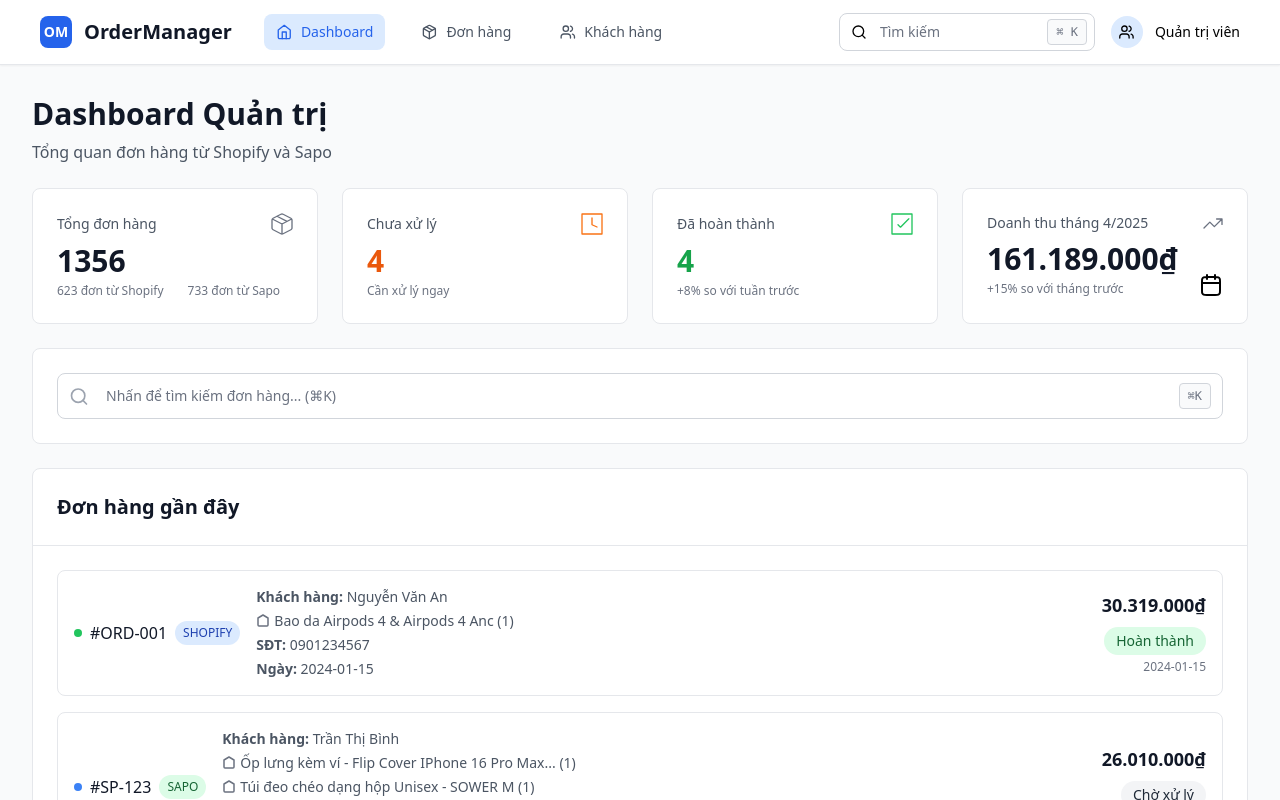
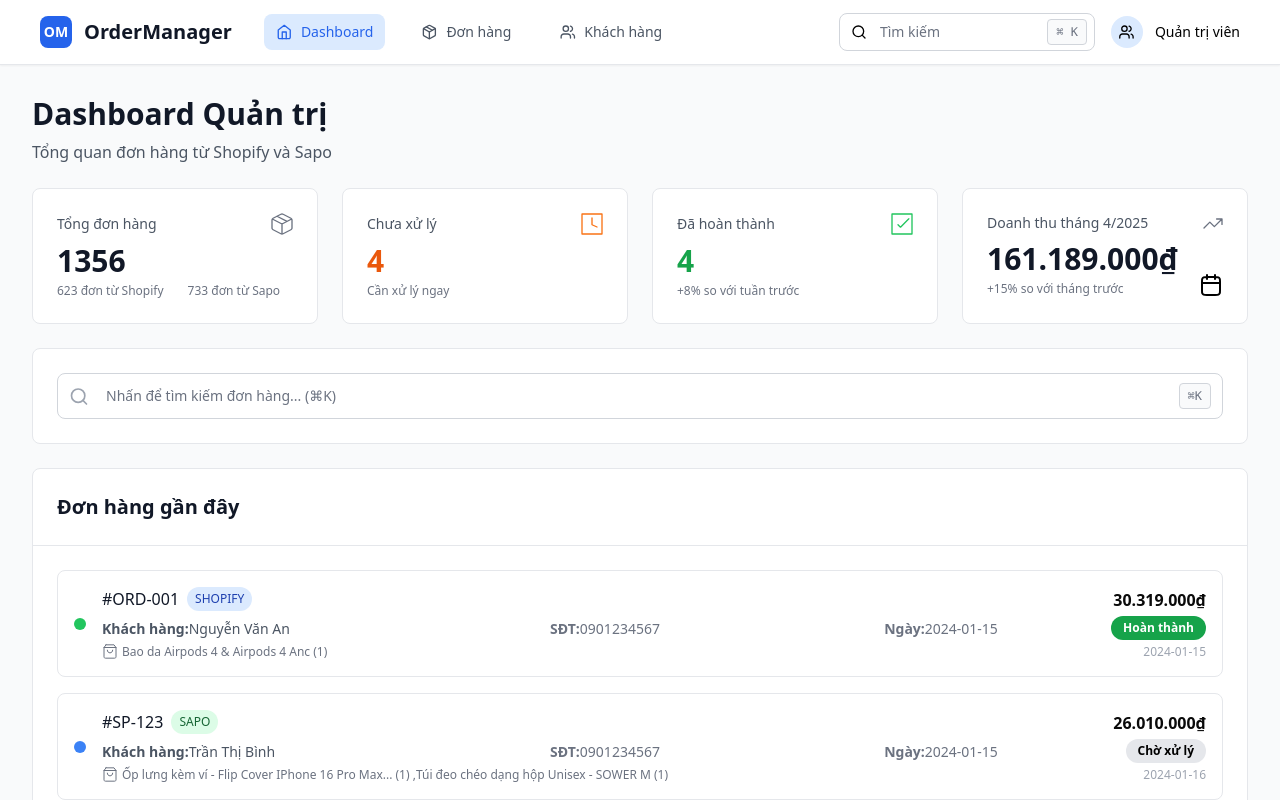
Before and after one commit to vin-team/codihouse-om, a Next.js app: page /dashboard in a window 1280 px wide. Shown: the top 800 px of the page. Built offline with nearby package versions, Linux system fonts and the light colour scheme.

Commit message:
update ui dashboard

```diff
--- a/src/components/dashboard/OrderItem.tsx
+++ b/src/components/dashboard/OrderItem.tsx
@@ -33,8 +33,8 @@ const OrderItem: React.FC<OrderItemProps> = ({
 
   const getStatusBadgeColor = () => {
     return status === 'completed'
-      ? 'bg-green-100 text-green-800'
-      : 'bg-gray-100 text-gray-800';
+      ? 'bg-green-600 text-white'
+      : 'bg-gray-200 text-black';
   };
 
   const getSourceBadgeColor = () => {
@@ -45,34 +45,46 @@ const OrderItem: React.FC<OrderItemProps> = ({
 
   return (
     <div className="flex items-center justify-between p-4 border border-gray-200 rounded-lg">
-      <div className="flex items-center space-x-4">
-        <div className="flex items-center space-x-2">
-          <div className={`w-2 h-2 ${getStatusColor()} rounded-full`}></div>
+      <div className='flex flex-row items-center gap-4 flex-1'>
+        <div className={`w-3 h-3 ${getStatusColor()} rounded-full`}></div>
+        <div className='flex-1 flex flex-col gap-1'>
+          <div className='flex flex-row'>
+            <div className="flex items-center space-x-2 mb-1">
               <span className="font-medium text-gray-900">{orderId}</span>
               <span className={`px-2 py-1 ${getSourceBadgeColor()} text-xs rounded-full`}>
                 {source}
               </span>
             </div>
-        <div className="text-sm text-gray-600">
-          <p><strong>Khách hàng:</strong> {customerName}</p>
+          </div>
+          <div className='flex flex-row justify-between'>
+            <div className="text-sm text-gray-600 w-1/3">
+              <p><strong>Khách hàng:</strong>{customerName}</p>
+            </div>
+            <div className='flex flex-row justify-around w-2/3'>
+              <p className="text-sm text-gray-500"><strong>SĐT:</strong>{phone}</p>
+              <p className="text-sm text-gray-500"><strong>Ngày:</strong>{orderDate}</p>
+            </div>
+          </div>
+          <div className='flex flex-row'>
             {products.map((product, index) => (
-            <div key={index} className="flex items-center space-x-1 mt-1">
-              <svg width="14" height="14" viewBox="0 0 14 14" fill="none" xmlns="http://www.w3.org/2000/svg">
-                <path d="M2 4L7 1L12 4V11C12 11.5523 11.5523 12 11 12H3C2.44772 12 2 11.5523 2 11V4Z" stroke="#6B7280" strokeWidth="1.5" strokeLinecap="round" strokeLinejoin="round"/>
-              </svg>
-              <span>{product}</span>
+              <div key={index} className="flex items-center space-x-1">
+                {index === 0 && <svg width="16" height="17" viewBox="0 0 16 17" fill="none" xmlns="http://www.w3.org/2000/svg">
+                  <path d="M4 1.8335L2 4.50016V13.8335C2 14.1871 2.14048 14.5263 2.39052 14.7763C2.64057 15.0264 2.97971 15.1668 3.33333 15.1668H12.6667C13.0203 15.1668 13.3594 15.0264 13.6095 14.7763C13.8595 14.5263 14 14.1871 14 13.8335V4.50016L12 1.8335H4Z" stroke="#6B7280" stroke-linecap="round" stroke-linejoin="round" />
+                  <path d="M2 4.5H14" stroke="#6B7280" stroke-linecap="round" stroke-linejoin="round" />
+                  <path d="M10.6666 7.1665C10.6666 7.87375 10.3857 8.55203 9.8856 9.05212C9.3855 9.55222 8.70722 9.83317 7.99998 9.83317C7.29274 9.83317 6.61446 9.55222 6.11436 9.05212C5.61426 8.55203 5.33331 7.87375 5.33331 7.1665" stroke="#6B7280" stroke-linecap="round" stroke-linejoin="round" />
+                </svg>}
+                <span className='text-xs text-gray-500'>{product} {index == 0 && index < products.length - 1 && ','}</span>
               </div>
             ))}
-          <p className="mt-1"><strong>SĐT:</strong> {phone}</p>
-          <p className="mt-1"><strong>Ngày:</strong> {orderDate}</p>
           </div>
         </div>
-      <div className="text-right">
-        <p className="text-lg font-bold text-gray-900">{totalAmount}</p>
-        <span className={`inline-block px-3 py-1 ${getStatusBadgeColor()} text-sm rounded-full mt-2`}>
+      </div>
+      <div className="text-right flex flex-col items-end gap-1 w-24">
+        <p className="text-base font-semibold">{totalAmount}</p>
+        <span className={`inline-block px-3 py-1 ${getStatusBadgeColor()} text-xs font-semibold rounded-full w-fit`}>
           {getStatusText()}
         </span>
-        <p className="text-xs text-gray-500 mt-1">{statusDate}</p>
+        <p className="text-xs text-gray-400">{statusDate}</p>
       </div>
     </div>
   );
--- a/src/components/dashboard/RecentOrders.tsx
+++ b/src/components/dashboard/RecentOrders.tsx
@@ -42,12 +42,10 @@ const RecentOrders: React.FC<RecentOrdersProps> = ({ orders, onViewAll }) => {
         ))}
       </div>
 
-      {/* View All Orders Button */}
       <div className="p-6 border-t border-gray-200 text-center">
         <button
           onClick={onViewAll}
-          className="px-6 py-2 border border-gray-300 rounded-lg text-gray-700 hover:bg-gray-50 transition-colors"
-        >
+          className="px-6 py-2 border border-gray-300 rounded-lg text-gray-700 hover:bg-gray-50 transition-colors">
           Xem tất cả đơn hàng
         </button>
       </div>
--- a/src/components/dashboard/SearchBar.tsx
+++ b/src/components/dashboard/SearchBar.tsx
@@ -18,8 +18,8 @@ const SearchBar: React.FC<SearchBarProps> = ({
       <div className="relative bg-white rounded-lg">
         <div className="absolute inset-y-0 left-0 pl-3 flex items-center pointer-events-none">
           <svg width="20" height="21" viewBox="0 0 20 21" fill="none" xmlns="http://www.w3.org/2000/svg">
-            <path d="M9.16667 16.3333C12.8486 16.3333 15.8333 13.3486 15.8333 9.66667C15.8333 5.98477 12.8486 3 9.16667 3C5.48477 3 2.5 5.98477 2.5 9.66667C2.5 13.3486 5.48477 16.3333 9.16667 16.3333Z" stroke="#9CA3AF" stroke-width="1.66667" stroke-linecap="round" stroke-linejoin="round" />
-            <path d="M17.5 17.9998L13.9167 14.4165" stroke="#9CA3AF" stroke-width="1.66667" stroke-linecap="round" stroke-linejoin="round" />
+            <path d="M9.16667 16.3333C12.8486 16.3333 15.8333 13.3486 15.8333 9.66667C15.8333 5.98477 12.8486 3 9.16667 3C5.48477 3 2.5 5.98477 2.5 9.66667C2.5 13.3486 5.48477 16.3333 9.16667 16.3333Z" stroke="#9CA3AF" strokeWidth="1.66667" strokeLinecap="round" strokeLinejoin="round" />
+            <path d="M17.5 17.9998L13.9167 14.4165" stroke="#9CA3AF" strokeWidth="1.66667" strokeLinecap="round" strokeLinejoin="round" />
           </svg>
         </div>
         <input
--- a/src/components/dashboard/SummaryCards.tsx
+++ b/src/components/dashboard/SummaryCards.tsx
@@ -10,7 +10,7 @@ const SummaryCards: React.FC = () => {
       subtitle2: "733 đơn từ Sapo",
       icon: (
         <svg width="22" height="22" viewBox="0 0 22 22" fill="none" xmlns="http://www.w3.org/2000/svg">
-          <path d="M6 3.26818L16 8.41871M1.33333 5.99846L11 10.999M11 10.999L20.6667 5.99846M11 10.999V21M21 6.99856C20.9996 6.6478 20.8967 6.3033 20.7017 5.99962C20.5067 5.69595 20.2264 5.44377 19.8889 5.26839L12.1111 1.26798C11.7733 1.09242 11.3901 1 11 1C10.6099 1 10.2267 1.09242 9.88889 1.26798L2.11111 5.26839C1.77362 5.44377 1.49331 5.69595 1.29829 5.99962C1.10327 6.3033 1.0004 6.6478 1 6.99856V14.9994C1.0004 15.3501 1.10327 15.6946 1.29829 15.9983C1.49331 16.302 1.77362 16.5542 2.11111 16.7296L9.88889 20.73C10.2267 20.9055 10.6099 20.9979 11 20.9979C11.3901 20.9979 11.7733 20.9055 12.1111 20.73L19.8889 16.7296C20.2264 16.5542 20.5067 16.302 20.7017 15.9983C20.8967 15.6946 20.9996 15.3501 21 14.9994V6.99856Z" stroke="#6B7280" stroke-width="1.33333" stroke-linecap="round" stroke-linejoin="round" />
+          <path d="M6 3.26818L16 8.41871M1.33333 5.99846L11 10.999M11 10.999L20.6667 5.99846M11 10.999V21M21 6.99856C20.9996 6.6478 20.8967 6.3033 20.7017 5.99962C20.5067 5.69595 20.2264 5.44377 19.8889 5.26839L12.1111 1.26798C11.7733 1.09242 11.3901 1 11 1C10.6099 1 10.2267 1.09242 9.88889 1.26798L2.11111 5.26839C1.77362 5.44377 1.49331 5.69595 1.29829 5.99962C1.10327 6.3033 1.0004 6.6478 1 6.99856V14.9994C1.0004 15.3501 1.10327 15.6946 1.29829 15.9983C1.49331 16.302 1.77362 16.5542 2.11111 16.7296L9.88889 20.73C10.2267 20.9055 10.6099 20.9979 11 20.9979C11.3901 20.9979 11.7733 20.9055 12.1111 20.73L19.8889 16.7296C20.2264 16.5542 20.5067 16.302 20.7017 15.9983C20.8967 15.6946 20.9996 15.3501 21 14.9994V6.99856Z" stroke="#6B7280" strokeWidth="1.33333" strokeLinecap="round" strokeLinejoin="round" />
         </svg>
       ),
       valueColor: "text-gray-900",
@@ -22,7 +22,7 @@ const SummaryCards: React.FC = () => {
       icon: (
         <svg width="22" height="22" viewBox="0 0 22 22" fill="none" xmlns="http://www.w3.org/2000/svg">
           <path d="M1 1V0.333333C0.63181 0.333333 0.333333 0.63181 0.333333 1L1 1ZM21 1H21.6667C21.6667 0.63181 21.3682 0.333333 21 0.333333V1ZM21 21V21.6667C21.3682 21.6667 21.6667 21.3682 21.6667 21H21ZM1 21H0.333333C0.333333 21.3682 0.63181 21.6667 1 21.6667L1 21ZM1 1V1.66667H21V1V0.333333H1V1ZM21 1H20.3333V21H21H21.6667V1H21ZM21 21V20.3333H1V21V21.6667H21V21ZM1 21H1.66667V1H1H0.333333V21H1Z" fill="#F97316" />
-          <path d="M11 5V11.75L16 14" stroke="#F97316" stroke-width="1.33333" stroke-linecap="round" stroke-linejoin="round" />
+          <path d="M11 5V11.75L16 14" stroke="#F97316" strokeWidth="1.33333" strokeLinecap="round" strokeLinejoin="round" />
         </svg>
       ),
       valueColor: "text-orange-600",
@@ -34,7 +34,7 @@ const SummaryCards: React.FC = () => {
       icon: (
         <svg width="22" height="22" viewBox="0 0 22 22" fill="none" xmlns="http://www.w3.org/2000/svg">
           <path d="M1 1V0.333333C0.63181 0.333333 0.333333 0.63181 0.333333 1L1 1ZM21 1H21.6667C21.6667 0.63181 21.3682 0.333333 21 0.333333V1ZM21 21V21.6667C21.3682 21.6667 21.6667 21.3682 21.6667 21H21ZM1 21H0.333333C0.333333 21.3682 0.63181 21.6667 1 21.6667L1 21ZM1 1V1.66667H21V1V0.333333H1V1ZM21 1H20.3333V21H21H21.6667V1H21ZM21 21V20.3333H1V21V21.6667H21V21ZM1 21H1.66667V1H1H0.333333V21H1Z" fill="#22C55E" />
-          <path d="M7 11.6663L9.5 14.1663L17.8333 5.83301" stroke="#22C55E" stroke-width="1.33333" stroke-linecap="round" stroke-linejoin="round" />
+          <path d="M7 11.6663L9.5 14.1663L17.8333 5.83301" stroke="#22C55E" strokeWidth="1.33333" strokeLinecap="round" strokeLinejoin="round" />
         </svg>
       ),
       valueColor: "text-green-600",
@@ -45,12 +45,12 @@ const SummaryCards: React.FC = () => {
       subtitle: "+15% so với tháng trước",
       icon: (
         <svg width="20" height="20" viewBox="0 0 20 20" fill="none" xmlns="http://www.w3.org/2000/svg">
-          <path d="M19 6L11.35 13.65L6.85 9.15L1 15M19 6H13.6M19 6L19 11.4" stroke="#6B7280" stroke-width="1.33333" stroke-linecap="round" stroke-linejoin="round" />
+          <path d="M19 6L11.35 13.65L6.85 9.15L1 15M19 6H13.6M19 6L19 11.4" stroke="#6B7280" strokeWidth="1.33333" strokeLinecap="round" strokeLinejoin="round" />
         </svg>
       ),
       icon2: (
         <svg width="24" height="24" viewBox="0 0 24 24" fill="none" xmlns="http://www.w3.org/2000/svg">
-          <path d="M21 10H3M16 2V6M8 2V6M7.8 22H16.2C17.8802 22 18.7202 22 19.362 21.673C19.9265 21.3854 20.3854 20.9265 20.673 20.362C21 19.7202 21 18.8802 21 17.2V8.8C21 7.11984 21 6.27976 20.673 5.63803C20.3854 5.07354 19.9265 4.6146 19.362 4.32698C18.7202 4 17.8802 4 16.2 4H7.8C6.11984 4 5.27976 4 4.63803 4.32698C4.07354 4.6146 3.6146 5.07354 3.32698 5.63803C3 6.27976 3 7.11984 3 8.8V17.2C3 18.8802 3 19.7202 3.32698 20.362C3.6146 20.9265 4.07354 21.3854 4.63803 21.673C5.27976 22 6.11984 22 7.8 22Z" stroke="black" stroke-width="2" stroke-linecap="round" stroke-linejoin="round" />
+          <path d="M21 10H3M16 2V6M8 2V6M7.8 22H16.2C17.8802 22 18.7202 22 19.362 21.673C19.9265 21.3854 20.3854 20.9265 20.673 20.362C21 19.7202 21 18.8802 21 17.2V8.8C21 7.11984 21 6.27976 20.673 5.63803C20.3854 5.07354 19.9265 4.6146 19.362 4.32698C18.7202 4 17.8802 4 16.2 4H7.8C6.11984 4 5.27976 4 4.63803 4.32698C4.07354 4.6146 3.6146 5.07354 3.32698 5.63803C3 6.27976 3 7.11984 3 8.8V17.2C3 18.8802 3 19.7202 3.32698 20.362C3.6146 20.9265 4.07354 21.3854 4.63803 21.673C5.27976 22 6.11984 22 7.8 22Z" stroke="black" strokeWidth="2" strokeLinecap="round" strokeLinejoin="round" />
         </svg>
       ),
       valueColor: "text-gray-900",
--- a/src/pages/_app.tsx
+++ b/src/pages/_app.tsx
@@ -10,7 +10,6 @@ import MainLayout from '@/components/Layout';
 import { initializeAuth } from '@/slices/authSlice';
 import { useAppDispatch } from '@/hooks/redux';
 
-// Component để khởi tạo app sau khi Provider đã sẵn sàng
 function AppInitializer({ children }: { children: React.ReactNode }) {
 	const dispatch = useAppDispatch();
 
--- a/src/pages/index.tsx
+++ b/src/pages/index.tsx
@@ -1,10 +1,26 @@
-import React from 'react';
+import { useEffect } from 'react';
+import { useRouter } from 'next/router';
+import { useAppSelector } from '@/hooks/redux';
+import { selectIsAuthenticated } from '@/slices/authSlice';
 
 const Home: React.FC = () => {
+    const router = useRouter();
+    const isAuthenticated = useAppSelector(selectIsAuthenticated);
+
+    useEffect(() => {
+        if (isAuthenticated) {
+            router.push('/dashboard');
+        } else {
+            router.push('/login');
+        }
+    }, [isAuthenticated, router]);
+
     return (
-        <div>
-            <h1>Welcome to My Next.js App</h1>
-            <p>This is the homepage of your Next.js application.</p>
+        <div className="flex items-center justify-center min-h-screen">
+            <div className="text-center">
+                <h1 className="text-2xl font-semibold mb-4">Đang chuyển hướng...</h1>
+                <div className="animate-spin rounded-full h-8 w-8 border-b-2 border-gray-900 mx-auto"></div>
+            </div>
         </div>
     );
 };
```
Also changed, not shown: src/components/dashboard/Layout.tsx (+16 -16 lines), src/pages/customerDetail.tsx (line endings or trailing spaces). Lines whose indentation alone changed are shown as unchanged.
